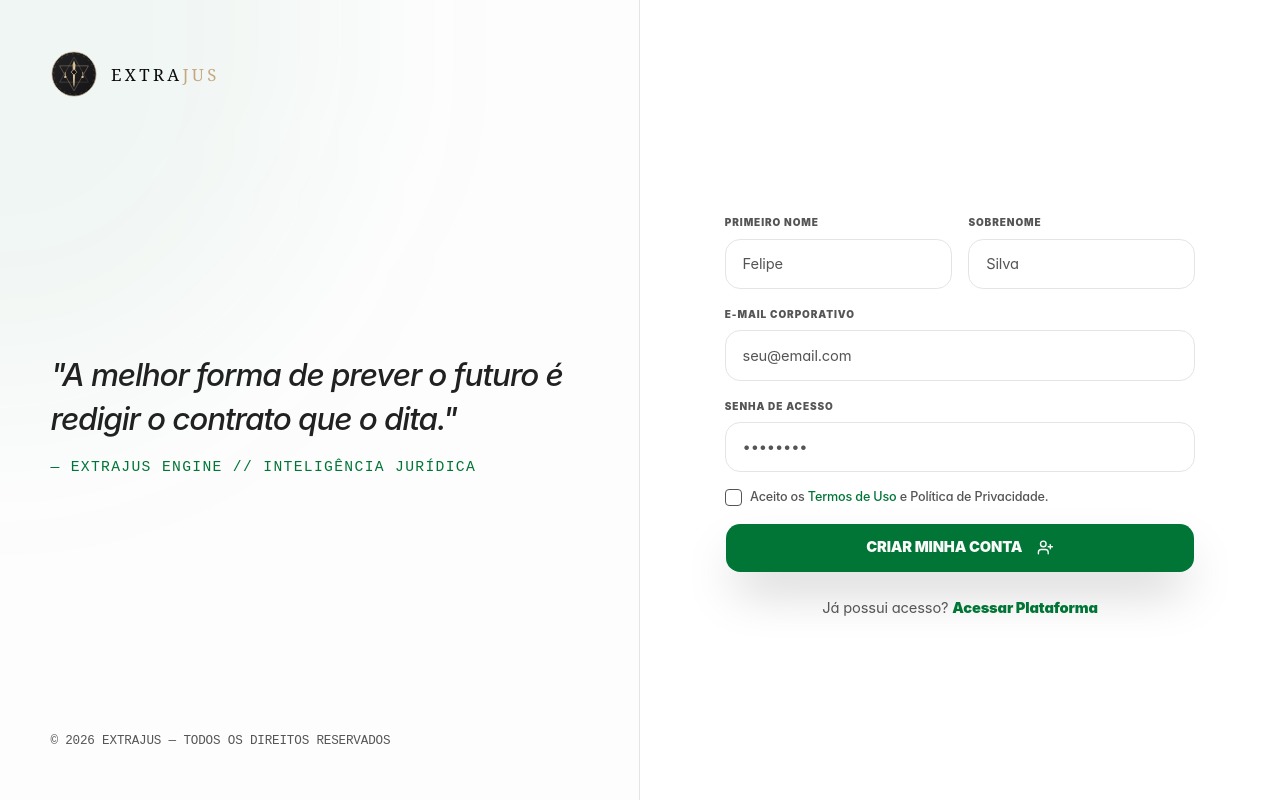
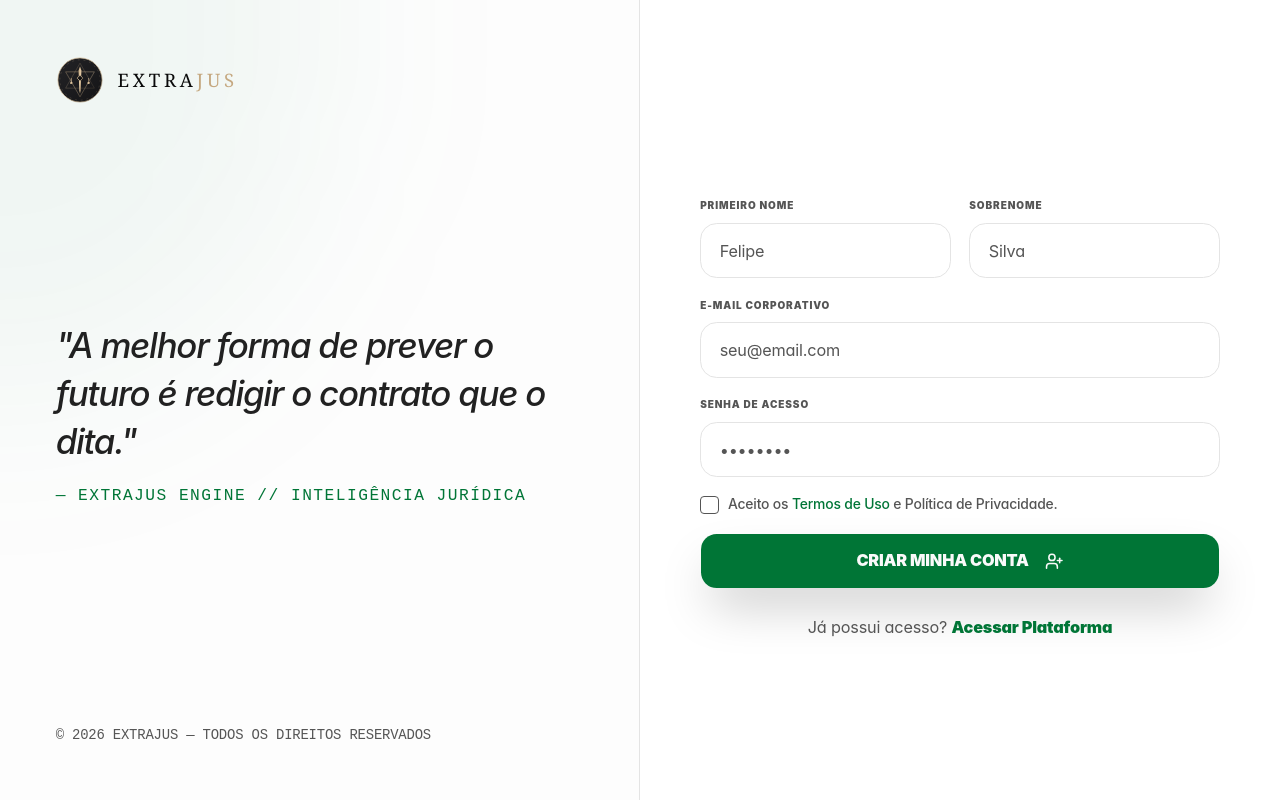
Before and after one commit to fdutragon/extrajus, a Next.js app: page /register in a window 1280 px wide. Built offline with nearby package versions, Linux system fonts and the light colour scheme; what @teispace/next-themes would draw is missing.

Commit message:
Adjust base

```diff
--- a/src/app/globals.css
+++ b/src/app/globals.css
@@ -216,7 +216,7 @@
   html {
     @apply font-sans;
     font-feature-settings: "cv02", "cv03", "cv04", "cv11";
-    font-size: 105%; /* Escala a fonte do site inteiro proporcionalmente para excelente leitura */
+    font-size: 116%; /* Escala a fonte do site inteiro proporcionalmente para excelente leitura */
   }
 
   /* Custom Scrollbar */
```
